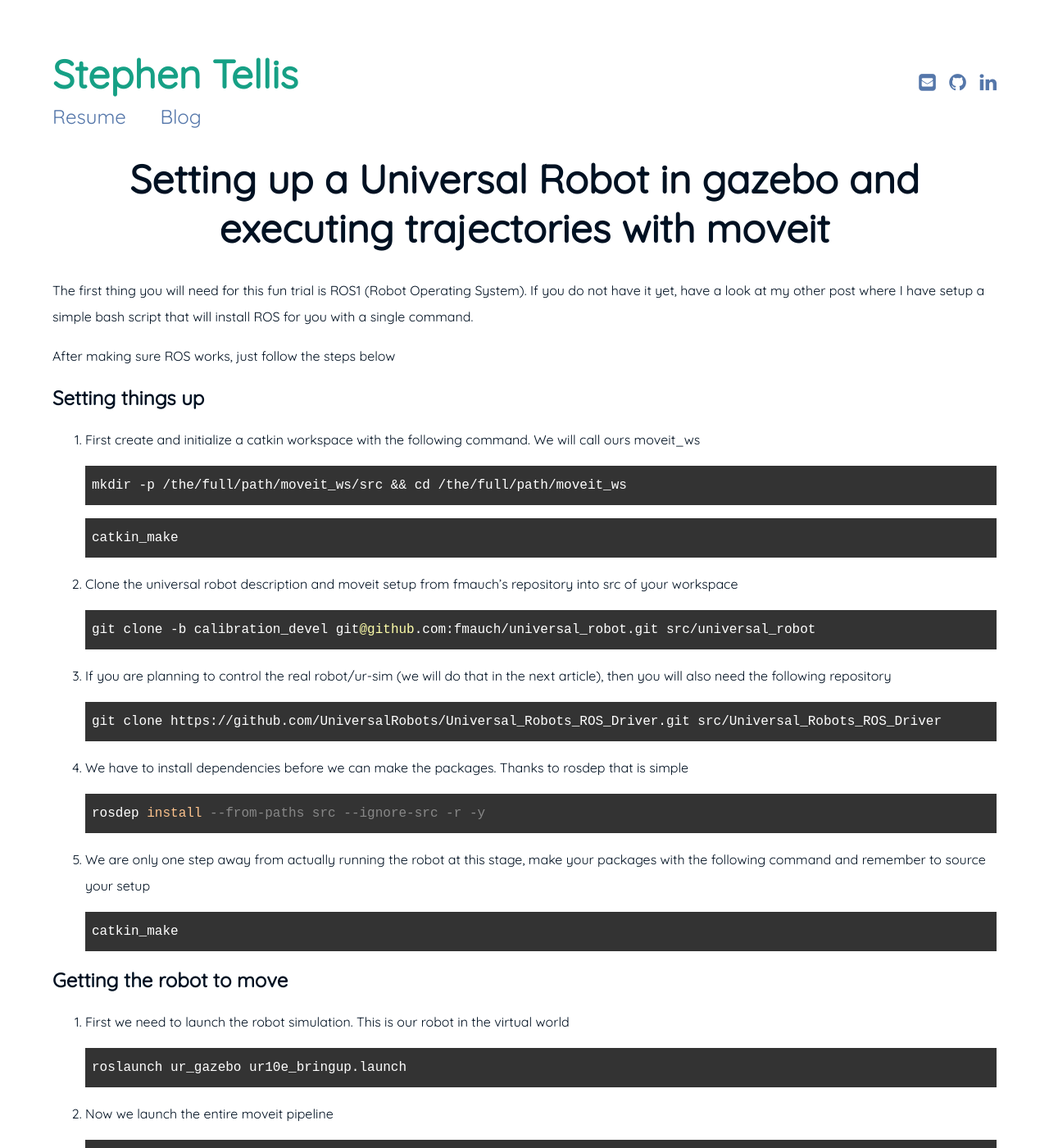
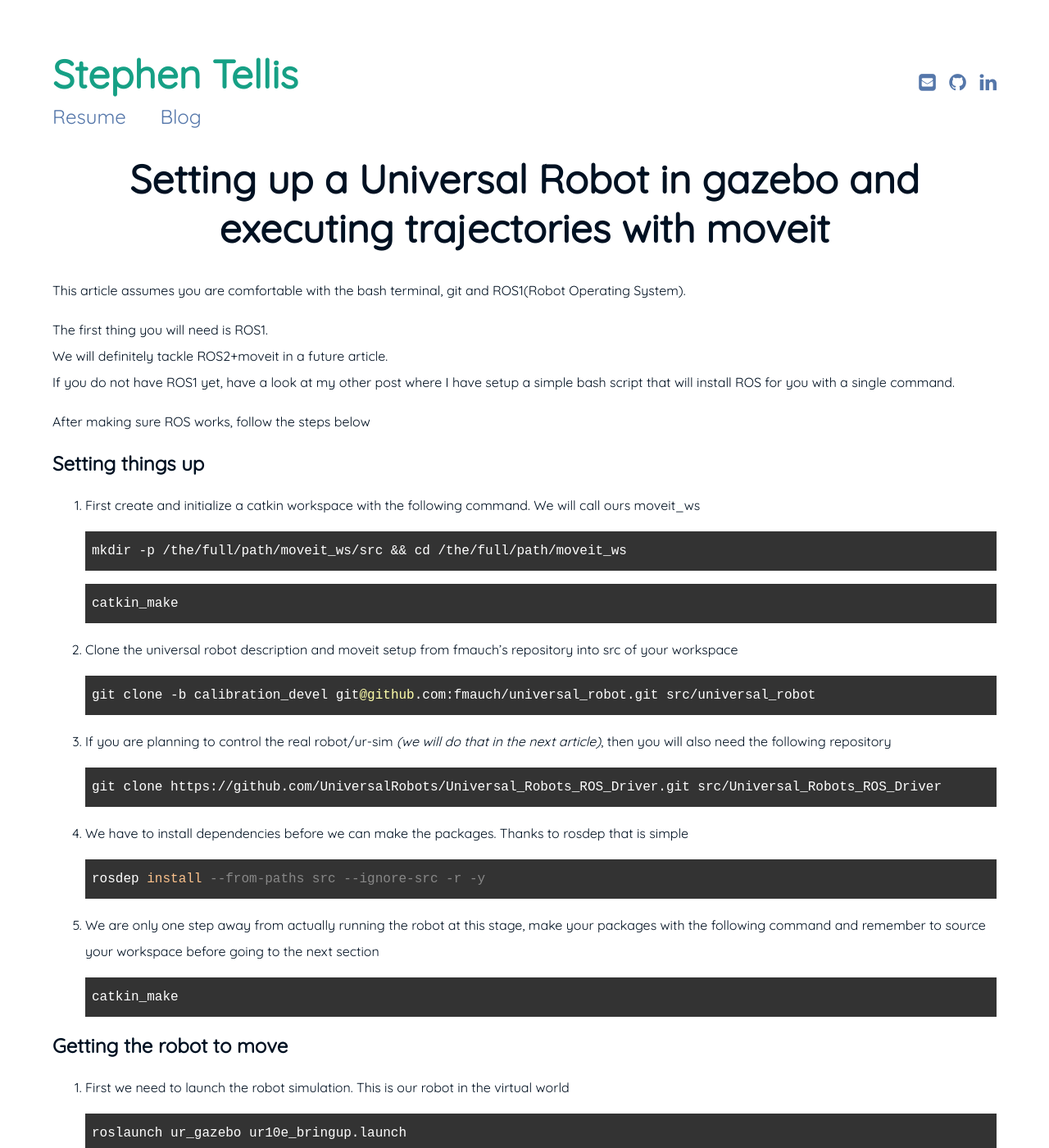
Before and after one commit to Stephen-Tellis/home, a Jekyll site: the page built from _posts/2022-02-20-setting_up_an_ur_robot_gazebo.md, in a window 1280 px wide and 1400 px high. Shown: the whole window at 82% size. Built offline with Jekyll 4.4.1, drawn with Linux system fonts in a browser that asks for light colours.

Commit message:
Edited post on UR setup for moveit and rosinstall

````diff
--- a/_posts/2022-02-20-setting_up_an_ur_robot_gazebo.md
+++ b/_posts/2022-02-20-setting_up_an_ur_robot_gazebo.md
@@ -6,9 +6,13 @@ date:   2022-02-20 21:21:21 +0530
 categories: ["Robotics"]
 ---
 
-The first thing you will need for this fun trial is ROS1 (Robot Operating System). If you do not have it yet, have a look at my other post where I have setup a simple bash script that will install ROS for you with a single command.
+This article assumes you are comfortable with the bash terminal, git and ROS1(Robot Operating System).
 
-After making sure ROS works, just follow the steps below
+The first thing you will need is ROS1.
+We will definitely tackle ROS2+moveit in a future article.
+If you do not have ROS1 yet, have a look at my other post where I have setup a simple bash script that will install ROS for you with a single command.
+
+After making sure ROS works, follow the steps below
 
 ## Setting things up
 
@@ -25,7 +29,7 @@ catkin_make
 git clone -b calibration_devel git@github.com:fmauch/universal_robot.git src/universal_robot
 ```
 
-3. If you are planning to control the real robot/ur-sim (we will do that in the next article), then you will also need the following repository
+3. If you are planning to control the real robot/ur-sim *(we will do that in the next article)*, then you will also need the following repository
 ```
 git clone https://github.com/UniversalRobots/Universal_Robots_ROS_Driver.git src/Universal_Robots_ROS_Driver
 ```
@@ -35,7 +39,7 @@ git clone https://github.com/UniversalRobots/Universal_Robots_ROS_Driver.git src
 rosdep install --from-paths src --ignore-src -r -y
 ```
 
-5. We are only one step away from actually running the robot at this stage, make your packages with the following command and remember to source your setup
+5. We are only one step away from actually running the robot at this stage, make your packages with the following command and remember to source your workspace before going to the next section
 ```
 catkin_make
 ```
````
Also changed, not shown: _posts/2022-03-20-install_ros_script.md (+1 -1 lines).
